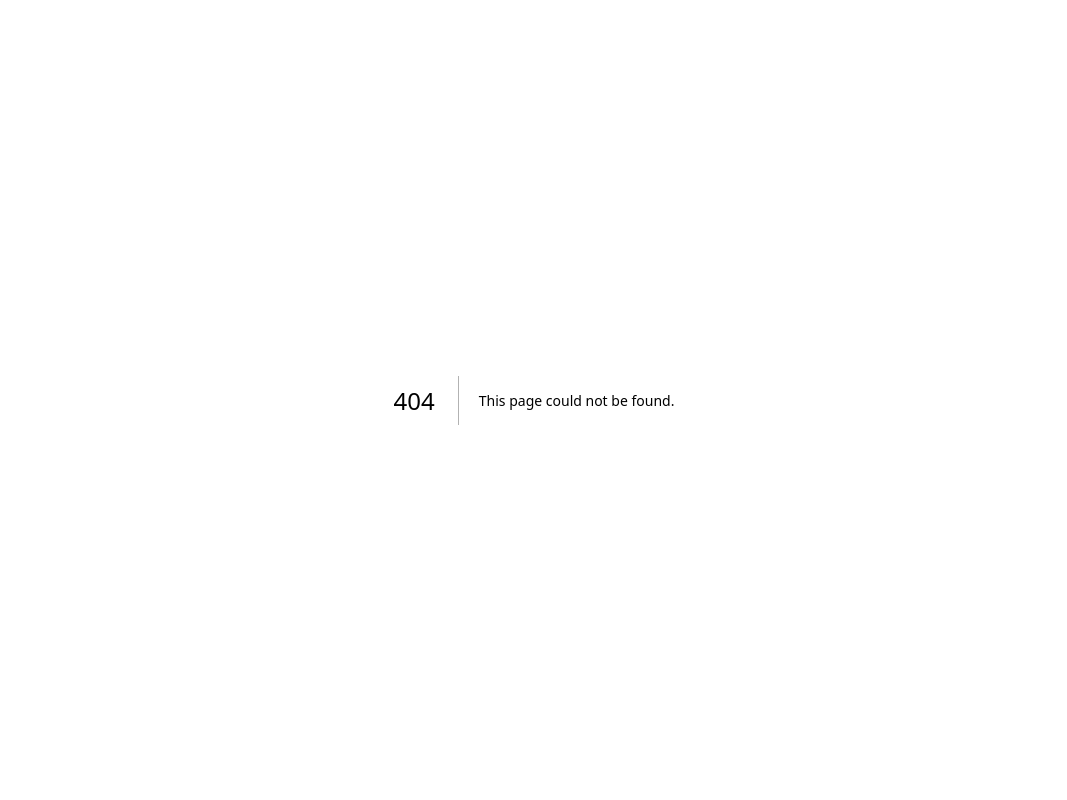
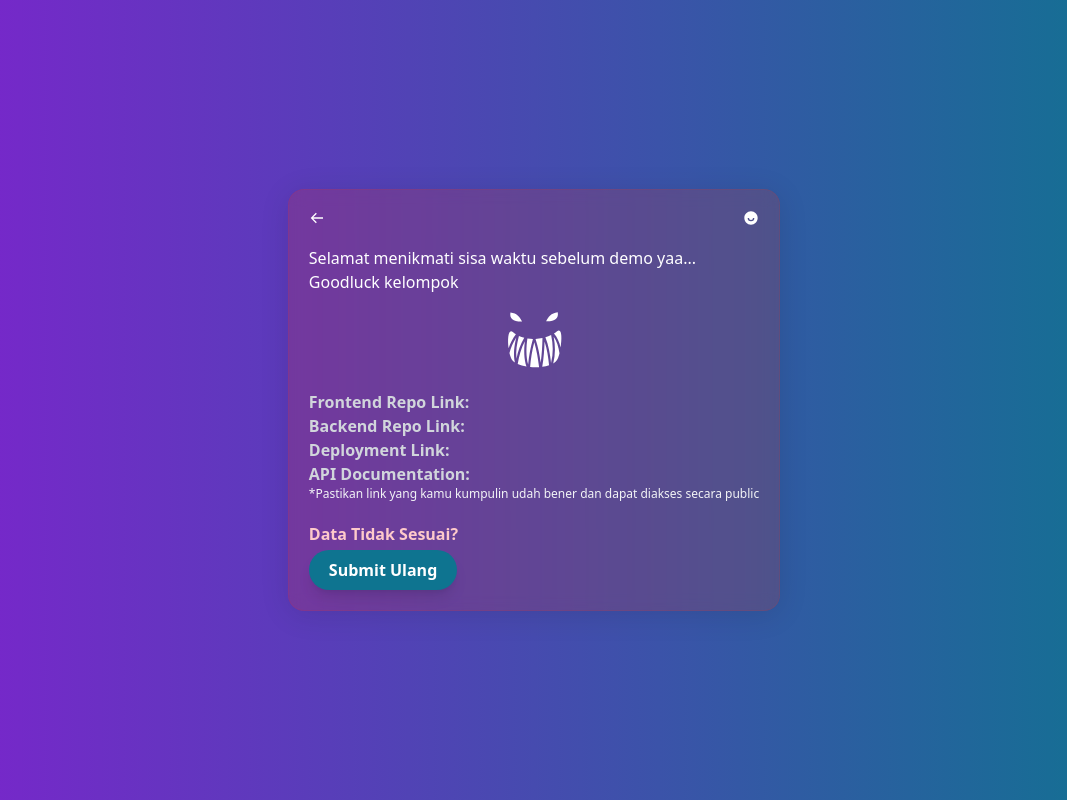
Before and after one commit to dzikrisyairozi/fp-collection-careers-labse, a Next.js app: page /success-page in a window 1280 px wide. Before the commit this address had no page. Shown: the whole page, without its empty margins (106-1173 px from the left). Built offline with nearby package versions, Linux system fonts and the light colour scheme.

Commit message:
feat: add success page

```diff
--- a/src/pages/index.tsx
+++ b/src/pages/index.tsx
@@ -6,6 +6,7 @@ import { useForm } from 'react-hook-form';
 import { collection, addDoc } from 'firebase/firestore';
 import  db  from '../lib/firebaseConfig';
 import toast from 'react-hot-toast';
+import { useRouter } from 'next/router';
 
 type FormValues = {
   teamName: string;
@@ -16,6 +17,7 @@ type FormValues = {
 };
 
 export default function Home() {
+  const router = useRouter();
   const [formSuccess, setFormSuccess] = useState<boolean>(false);
   const {
     register,
@@ -29,6 +31,10 @@ export default function Home() {
       // console.log('Document written with ID: ', docRef.id);
       toast.success('Makasih yaa dah ngumpulin')
       setFormSuccess(true);
+      router.push({
+        pathname: '/success-page',
+        query: data,
+      });
     } catch (e:any) {
       toast.error('Error adding document: ', e)
       // console.error('Error adding document: ', e);
@@ -44,34 +50,34 @@ export default function Home() {
       </Head>
       <main className=''>
         <div className='flex  flex-col min-h-screen justify-center items-center'>
-          <div className='flex bg-white rounded-xl p-10 shadow-lg transition duration-500 scale-95 hover:scale-100 hover:shadow-2xl mt-5'>
+          <div className='flex glassmorphism rounded-xl p-10 shadow-lg transition duration-500 hover:shadow-2xl mt-5'>
           <form onSubmit={handleSubmit(onSubmit)} className='flex flex-col justify-center items-center w-full gap-2'>
               <p className='text-gray-800 font-bold text-2xl'>
                 Form Pengumpulan FP Oprec RPL 2023
               </p>
               <div className='flex flex-col mt-2'>
                 <label className='text-gray-700 font-semibold' htmlFor="teamName">Nama Kelompok</label>
-                <input className='w-[512px] p-2 border-gray-300 border bg-gray-200 rounded' placeholder='Nama Kelompok' {...register('teamName', { required: true })} />
+                <input className='w-[256px] sm:w-[512px] p-2  bg-white rounded' placeholder='Nama Kelompok' {...register('teamName', { required: true })} />
                 {errors.teamName && <span className='text-red-500 text-xs'>Diisi ya adik adik...</span>}
               </div>
               <div className='flex flex-col'>
                 <label className='text-gray-700 font-semibold' htmlFor="frontendRepoLink">Frontend Repo Link</label>
-                <input className='w-[512px] p-2 border-gray-300 border bg-gray-200 rounded' placeholder='https://github.com/xxx/xxx' {...register('frontendRepoLink', { required: true })} />
+                <input className='w-[256px] sm:w-[512px] p-2  bg-white rounded' placeholder='https://github.com/xxx/xxx' {...register('frontendRepoLink', { required: true })} />
                 {errors.frontendRepoLink && <span className='text-red-500 text-xs'>Diisi ya adik adik...</span>}
               </div>
               <div className='flex flex-col'>
                 <label className='text-gray-700 font-semibold' htmlFor="backendRepoLink">Backend Repo Link</label>
-                <input className='w-[512px] p-2 border-gray-300 border bg-gray-200 rounded' placeholder='https://github.com/xxx/xxx' {...register('backendRepoLink', { required: true })} />
+                <input className='w-[256px] sm:w-[512px] p-2  bg-white rounded' placeholder='https://github.com/xxx/xxx' {...register('backendRepoLink', { required: true })} />
                 {errors.backendRepoLink && <span className='text-red-500 text-xs'>Diisi ya adik adik...</span>}
               </div>
               <div className='flex flex-col'>
                 <label className='text-gray-700 font-semibold' htmlFor="deploymentLink">Deployment Link</label>
-                <input className='w-[512px] p-2 border-gray-300 border bg-gray-200 rounded' placeholder='https://example.com' {...register('deploymentLink', { required: true })} />
+                <input className='w-[256px] sm:w-[512px] p-2  bg-white rounded' placeholder='https://example.com' {...register('deploymentLink', { required: true })} />
                 {errors.deploymentLink && <span className='text-red-500 text-xs'>Diisi ya adik adik...</span>}
               </div>
               <div className='flex flex-col'>
                 <label className='text-gray-700 font-semibold' htmlFor="apiDocumentation">API Documentation</label>
-                <input className='w-[512px] p-2 border-gray-300 border bg-gray-200 rounded' placeholder='https://documenter.getpostman.com/view/xxx/xxx' {...register('apiDocumentation', { required: true })} />
+                <input className='w-[256px] sm:w-[512px] p-2  bg-white rounded' placeholder='https://documenter.getpostman.com/view/xxx/xxx' {...register('apiDocumentation', { required: true })} />
                 {errors.apiDocumentation && <span className='text-red-500 text-xs'>Diisi ya adik adik...</span>}
               </div>
               <button className='bg-cyan-700 p-2 rounded-full px-5 mt-6 text-white font-semibold shadow-lg active:scale-95' type="submit">Dikumpulakeun</button>
--- /dev/null
+++ b/src/pages/success-page.tsx
@@ -0,0 +1,75 @@
+import React from 'react';
+import { GiSharpSmile } from 'react-icons/gi';
+import { BiArrowBack } from 'react-icons/bi';
+import { RiUserSmileFill } from 'react-icons/ri';
+import { useRouter } from 'next/router';
+import Link from 'next/link';
+
+const SuccessPage = () => {
+  const router = useRouter();
+  const { teamName, frontendRepoLink, backendRepoLink, deploymentLink, apiDocumentation } = router.query;
+
+  return (
+    <>
+      <div className="relative min-h-screen">
+        <div className="absolute inset-0 bg-gradient-to-r from-purple-700 to-cyan-700"></div>
+        <div className="relative z-10 flex flex-col items-center justify-center min-h-screen py-6 sm:px-6 lg:px-8">
+          <div className="glassmorphism marker:bg-white p-5 rounded-xl shadow-lg transition duration-500 hover:shadow-xl">
+            <div className="flex justify-between text-white">
+              <Link href="/">
+                <BiArrowBack />
+              </Link>
+              <RiUserSmileFill />
+            </div>
+            <div className="flex flex-col mt-5 text-white">
+              <p>Selamat menikmati sisa waktu sebelum demo yaa...</p>
+            </div>
+            <div className="text-white">
+              <p>
+                Goodluck kelompok <span className="font-bold">{teamName}</span>
+              </p>
+              <div className="flex justify-center items-center mt-4">
+                <GiSharpSmile className="text-6xl" />
+              </div>
+            </div>
+            <div className="flex flex-col mt-5 text-white">
+              {/* <p className='font-semibold'>
+                Team Name: <br/>
+                <span className="font-[400]">
+                  {teamName}
+                </span>
+              </p> */}
+              <p className="font-semibold text-gray-300">
+                Frontend Repo Link: <br />
+                <span className="font-[400] text-white">{frontendRepoLink}</span>
+              </p>
+              <p className="font-semibold text-gray-300">
+                Backend Repo Link: <br />
+                <span className="font-[400] text-white">{backendRepoLink}</span>
+              </p>
+              <p className="font-semibold text-gray-300">
+                Deployment Link: <br />
+                <span className="font-[400] text-white">{deploymentLink}</span>
+              </p>
+              <p className="font-semibold text-gray-300">
+                API Documentation: <br />
+                <span className="font-[400] text-white">{apiDocumentation}</span>
+              </p>
+            </div>
+            <p className="text-xs text-gray-100">
+              *Pastikan link yang kamu kumpulin udah bener dan dapat diakses secara public
+            </p>
+            <div className="mt-5 ">
+              <p className="font-semibold text-red-200">Data Tidak Sesuai? </p>
+              <button className="bg-cyan-700 p-2 rounded-full px-5 text-white font-semibold shadow-lg active:scale-95 mt-1">
+                <Link href="/">Submit Ulang</Link>
+              </button>
+            </div>
+          </div>
+        </div>
+      </div>
+    </>
+  );
+};
+
+export default SuccessPage;
--- a/src/styles/globals.css
+++ b/src/styles/globals.css
@@ -37,11 +37,19 @@
     #00000010,
     #00000080
   );
-
   --callout-rgb: 238, 240, 241;
   --callout-border-rgb: 172, 175, 176;
   --card-rgb: 180, 185, 188;
   --card-border-rgb: 131, 134, 135;
+}
+
+.glassmorphism {
+  background: rgba(255, 42, 0, 0.15);
+  border-radius: 16px;
+  box-shadow: 0 4px 30px rgba(0, 0, 0, 0.1);
+  backdrop-filter: blur(7.9px);
+  -webkit-backdrop-filter: blur(7.9px);
+  border: 1px solid rgba(255, 42, 0, 0.1);
 }
 
 @media (prefers-color-scheme: dark) {
```
